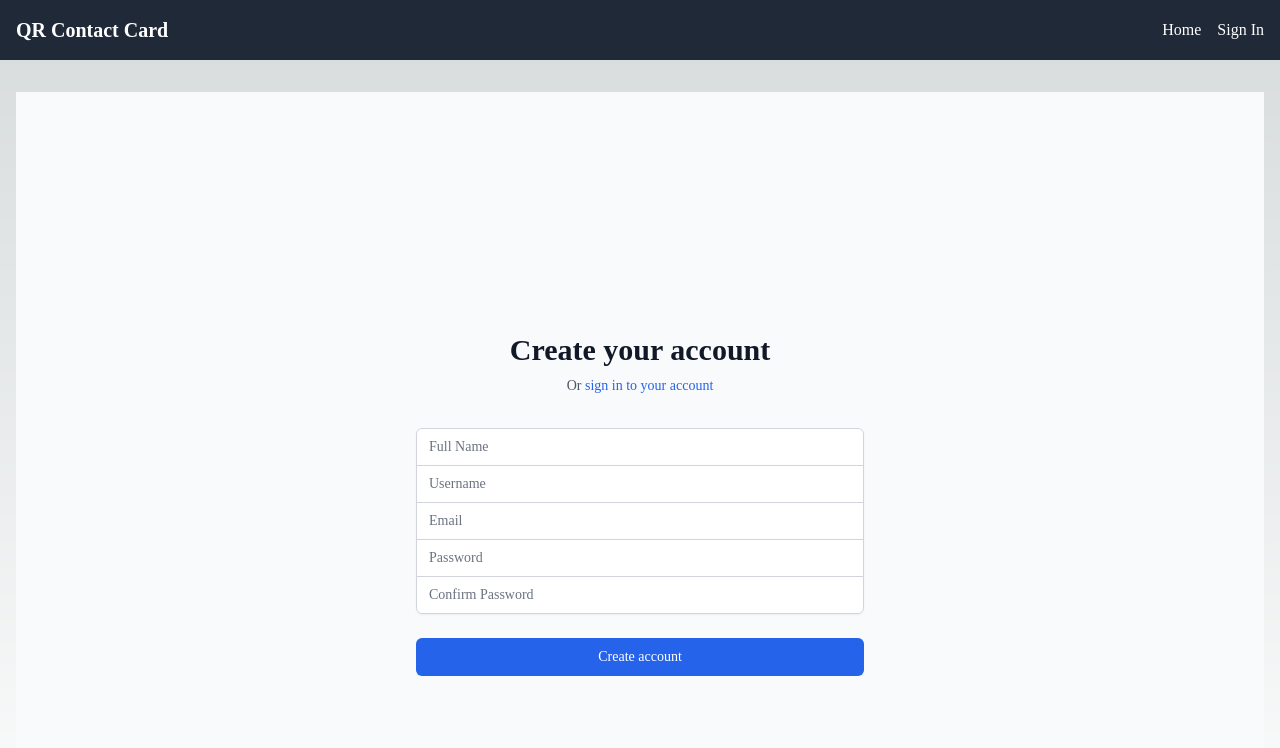
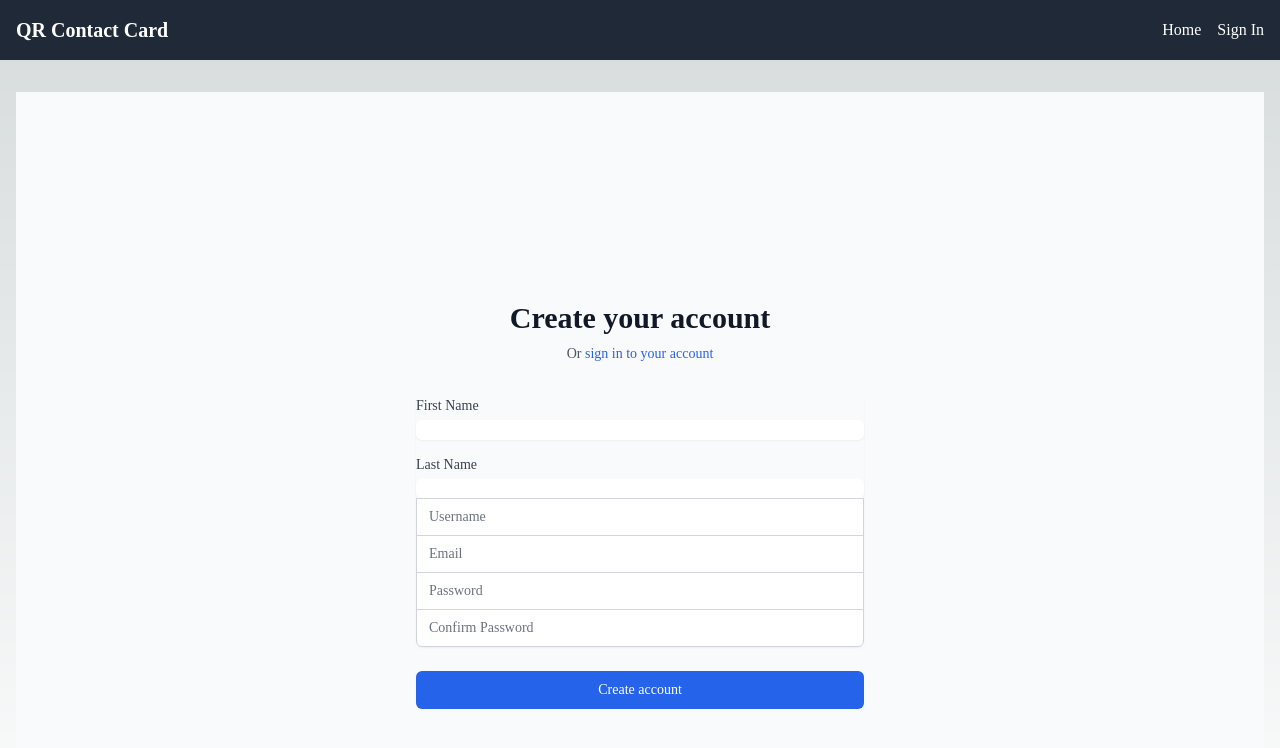
Before and after one commit to brianstittsr/qrcodecontact, a Next.js app: page /auth/signup in a window 1280 px wide. Shown: the top 748 px of the page. Built offline with nearby package versions, Linux system fonts and the light colour scheme; no server answers.

Commit message:
Added FirstName and LastName fields to the signup and profile forms

```diff
--- a/src/app/auth/signup/page.tsx
+++ b/src/app/auth/signup/page.tsx
@@ -7,6 +7,8 @@ import Link from 'next/link';
 export default function SignUp() {
   const [error, setError] = useState('');
   const [loading, setLoading] = useState(false);
+  const [firstName, setFirstName] = useState('');
+  const [lastName, setLastName] = useState('');
   const router = useRouter();
 
   const handleSubmit = async (e: React.FormEvent<HTMLFormElement>) => {
@@ -19,9 +21,10 @@ export default function SignUp() {
     const email = formData.get('email') as string;
     const password = formData.get('password') as string;
     const confirmPassword = formData.get('confirmPassword') as string;
-    const name = formData.get('name') as string;
+    const firstName = formData.get('firstName') as string;
+    const lastName = formData.get('lastName') as string;
 
-    if (!username || !email || !password || !confirmPassword) {
+    if (!username || !email || !password || !confirmPassword || !firstName || !lastName) {
       setError('Please fill in all required fields');
       setLoading(false);
       return;
@@ -43,7 +46,8 @@ export default function SignUp() {
           username,
           email,
           password,
-          name,
+          firstName,
+          lastName,
           role: 'user',
         }),
       });
@@ -80,17 +84,24 @@ export default function SignUp() {
         </div>
         <form className="mt-8 space-y-6" onSubmit={handleSubmit}>
           <div className="rounded-md shadow-sm -space-y-px">
-            <div>
-              <label htmlFor="name" className="sr-only">
-                Full Name
-              </label>
+            <div className="mb-4">
+              <label htmlFor="firstName" className="block text-sm font-medium text-gray-700">First Name</label>
               <input
-                id="name"
-                name="name"
                 type="text"
+                id="firstName"
+                name="firstName"
                 required
-                className="appearance-none rounded-none relative block w-full px-3 py-2 border border-gray-300 placeholder-gray-500 text-gray-900 rounded-t-md focus:outline-none focus:ring-blue-500 focus:border-blue-500 focus:z-10 sm:text-sm"
-                placeholder="Full Name"
+                className="mt-1 block w-full rounded-md border-gray-300 shadow-sm focus:border-blue-500 focus:ring-blue-500 sm:text-sm"
+              />
+            </div>
+            <div className="mb-4">
+              <label htmlFor="lastName" className="block text-sm font-medium text-gray-700">Last Name</label>
+              <input
+                type="text"
+                id="lastName"
+                name="lastName"
+                required
+                className="mt-1 block w-full rounded-md border-gray-300 shadow-sm focus:border-blue-500 focus:ring-blue-500 sm:text-sm"
               />
             </div>
             <div>
--- a/src/app/profile/profile-form.tsx
+++ b/src/app/profile/profile-form.tsx
@@ -29,6 +29,7 @@ export default function ProfileForm({ initialData, isOwner }: ProfileFormProps)
   const [companyLogo, setCompanyLogo] = useState(initialData?.companyLogo || defaultCompanyLogo);
   const [firstName, setFirstName] = useState(initialData?.firstName || '');
   const [lastName, setLastName] = useState(initialData?.lastName || '');
+  const [name, setName] = useState(initialData?.name || '');
 
   const handleSubmit = async (e: React.FormEvent<HTMLFormElement>) => {
     e.preventDefault();
@@ -78,23 +79,41 @@ export default function ProfileForm({ initialData, isOwner }: ProfileFormProps)
       <div className="bg-white rounded-lg">
         <div className="grid grid-cols-1 gap-6">
           <div className="mb-4">
-            <label className="block text-gray-700">First Name</label>
+            <label htmlFor="firstName" className="block text-sm font-medium text-gray-700">First Name</label>
             <input
               type="text"
+              id="firstName"
               name="firstName"
               value={firstName}
               onChange={(e) => setFirstName(e.target.value)}
-              className="mt-1 block w-full border border-gray-300 rounded-md p-2"
+              required
+              className="mt-1 block w-full rounded-md border-gray-300 shadow-sm focus:border-blue-500 focus:ring-blue-500 sm:text-sm"
             />
           </div>
           <div className="mb-4">
-            <label className="block text-gray-700">Last Name</label>
+            <label htmlFor="lastName" className="block text-sm font-medium text-gray-700">Last Name</label>
             <input
               type="text"
+              id="lastName"
               name="lastName"
               value={lastName}
               onChange={(e) => setLastName(e.target.value)}
-              className="mt-1 block w-full border border-gray-300 rounded-md p-2"
+              required
+              className="mt-1 block w-full rounded-md border-gray-300 shadow-sm focus:border-blue-500 focus:ring-blue-500 sm:text-sm"
+            />
+          </div>
+          <div>
+            <label htmlFor="name" className="block text-sm font-medium text-gray-700">
+              Full Name *
+            </label>
+            <input
+              type="text"
+              name="name"
+              id="name"
+              required
+              value={name}
+              onChange={(e) => setName(e.target.value)}
+              className="mt-1 block w-full rounded-md border-gray-300 shadow-sm focus:border-blue-500 focus:ring-blue-500"
             />
           </div>
           <div>
```
